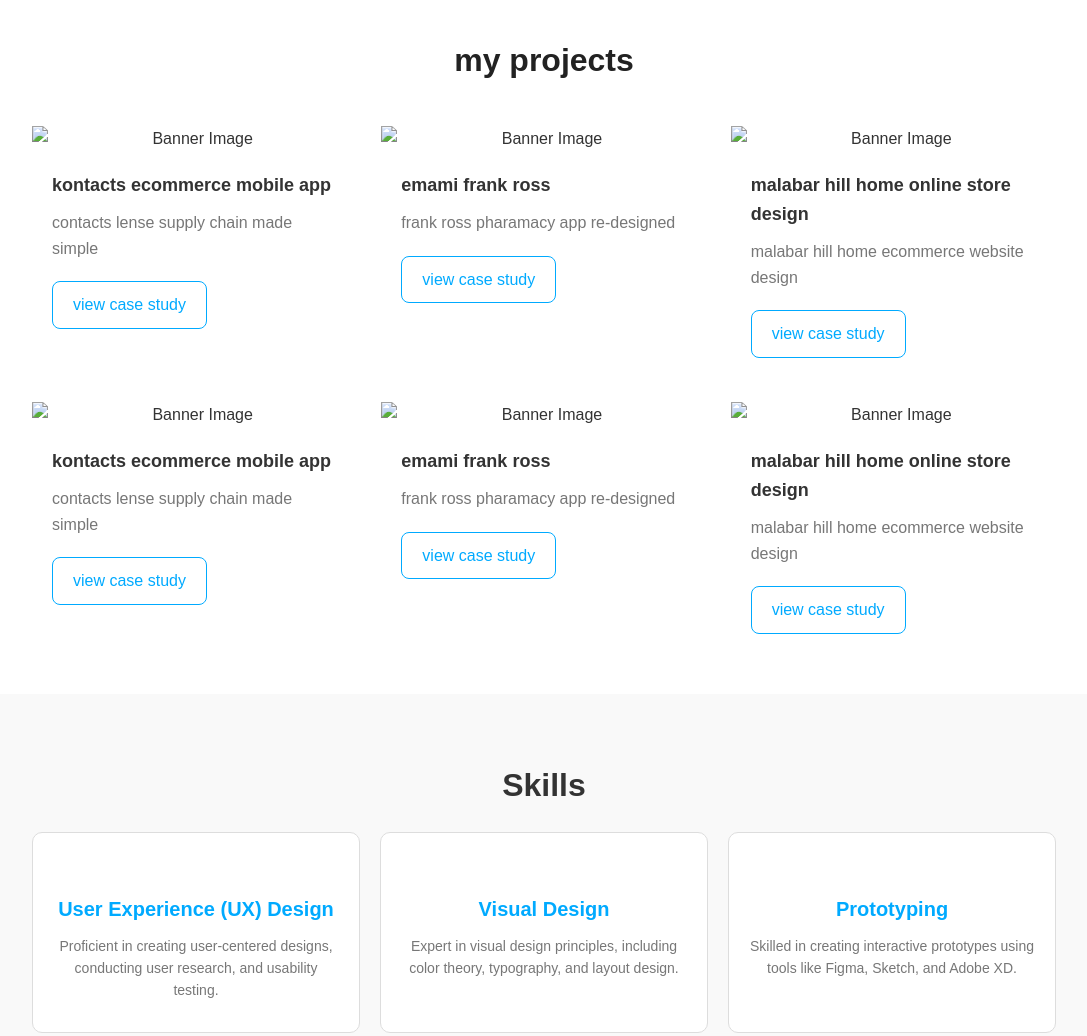
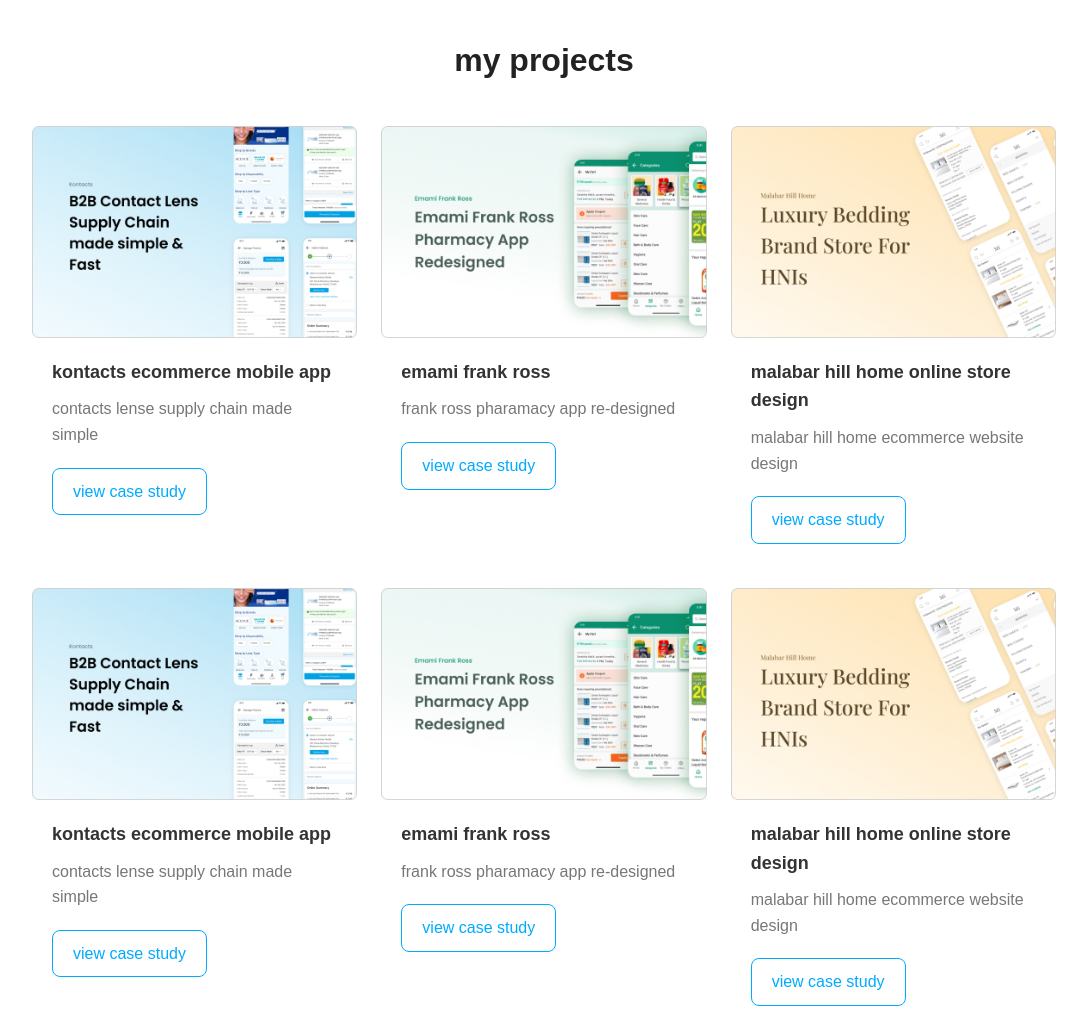
Before and after one commit to simantaparida/my-portfolio, a plain HTML site: page index.html in a window 1280 px wide. Shown: the part 880-1916 px from the top of the page, without its empty margins (96-1183 px from the left). Drawn offline with Linux system fonts and the light colour scheme; files whose address does not match are found by name.

Commit message:
Update index.html

```diff
--- a/index.html
+++ b/index.html
@@ -49,7 +49,7 @@
                 <div class="cards-wrapper">
                     <!-- First 6 cards -->
                     <div class="card">
-                        <img src="images/contact lense.jpg" alt="Banner Image" class="card-banner">
+                        <img src="contact lense.jpg" alt="Banner Image" class="card-banner">
                         <div class="card-content">
                             <h3 class="card-title">kontacts ecommerce mobile app</h3>
                             <p class="card-subtitle">contacts lense supply chain made simple</p>
@@ -57,7 +57,7 @@
                         </div>
                     </div>
                     <div class="card">
-                        <img src="images/pharmacy app.jpg" alt="Banner Image" class="card-banner">
+                        <img src="pharmacy app.jpg" alt="Banner Image" class="card-banner">
                         <div class="card-content">
                             <h3 class="card-title">emami frank ross</h3>
                             <p class="card-subtitle">frank ross pharamacy app re-designed</p>
@@ -65,7 +65,7 @@
                         </div>
                     </div>
                     <div class="card">
-                        <img src="images/Luxury Bedding.jpg" alt="Banner Image" class="card-banner">
+                        <img src="Luxury Bedding.jpg" alt="Banner Image" class="card-banner">
                         <div class="card-content">
                             <h3 class="card-title">malabar hill home online store design</h3>
                             <p class="card-subtitle">malabar hill home ecommerce website design</p>
@@ -73,7 +73,7 @@
                         </div>
                     </div>
                     <div class="card">
-                        <img src="images/contact lense.jpg" alt="Banner Image" class="card-banner">
+                        <img src="contact lense.jpg" alt="Banner Image" class="card-banner">
                         <div class="card-content">
                             <h3 class="card-title">kontacts ecommerce mobile app</h3>
                             <p class="card-subtitle">contacts lense supply chain made simple</p>
@@ -81,7 +81,7 @@
                         </div>
                     </div>
                     <div class="card">
-                        <img src="images/pharmacy app.jpg" alt="Banner Image" class="card-banner">
+                        <img src="pharmacy app.jpg" alt="Banner Image" class="card-banner">
                         <div class="card-content">
                             <h3 class="card-title">emami frank ross</h3>
                             <p class="card-subtitle">frank ross pharamacy app re-designed</p>
@@ -89,7 +89,7 @@
                         </div>
                     </div>
                     <div class="card">
-                        <img src="images/Luxury Bedding.jpg" alt="Banner Image" class="card-banner">
+                        <img src="Luxury Bedding.jpg" alt="Banner Image" class="card-banner">
                         <div class="card-content">
                             <h3 class="card-title">malabar hill home online store design</h3>
                             <p class="card-subtitle">malabar hill home ecommerce website design</p>
@@ -165,7 +165,7 @@
                 <h2>to cut the long story, short</h2>
                 <div class="about-me-wrapper">
                     <div class="about-me-image">
-                        <img src="images/my photo.png" alt="Simanta Parida">
+                        <img src="my photo.png" alt="Simanta Parida">
                     </div>
                     <div class="about-me-content">
                         <p>when i was in school, i was famous for my drawing and sketching skills , but engineering made me fall in love with technology. when i learned about ui/ux, it was like love at first sight.</p>
```
